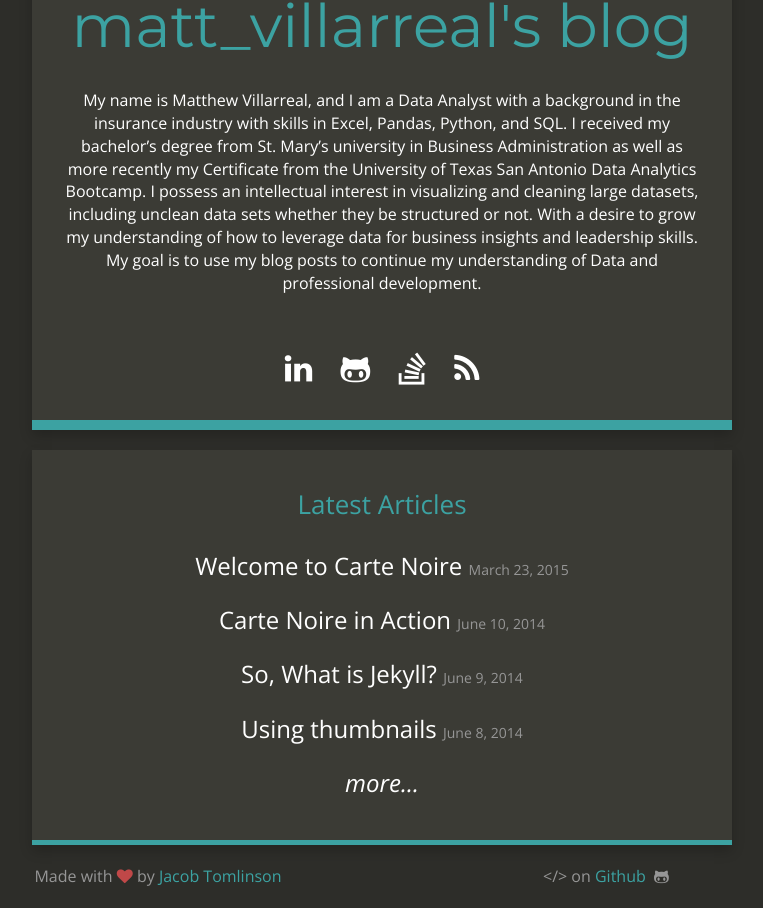
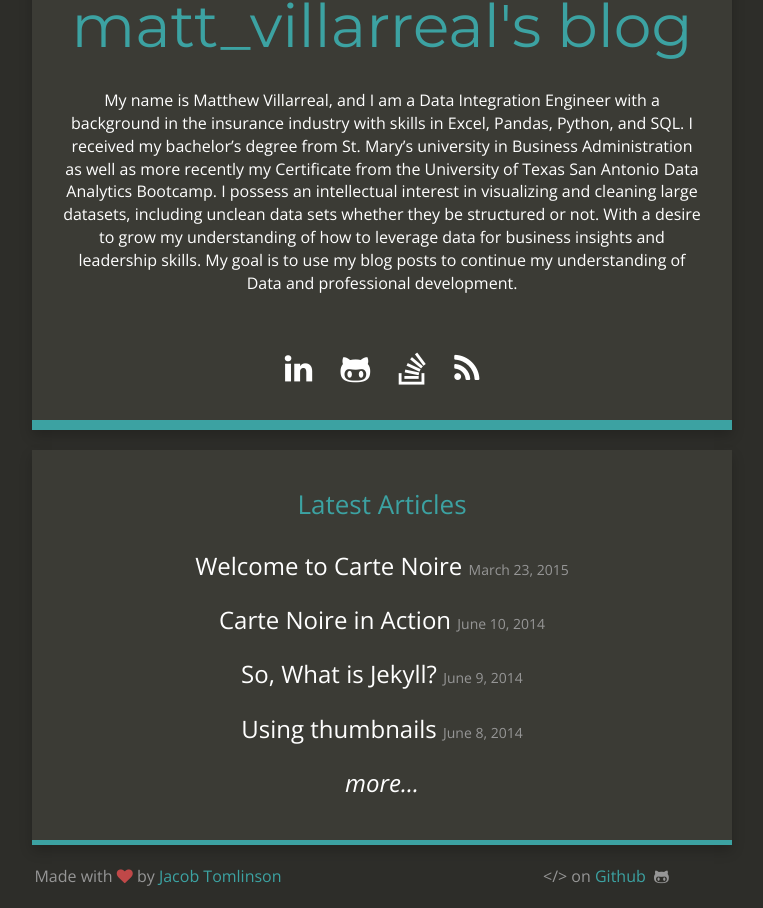
Before and after one commit to Mvillarreal88/mvillarreal88.github.io, a Jekyll site: the page built from index.html, in a window 1280 px wide. Shown: the part 675-1583 px from the top of the page, without its empty margins (258-1021 px from the left). Built offline with Jekyll 4.4.1, drawn with Linux system fonts in a browser that asks for light colours; nearby versions of some CDN libraries.

Commit message:
Updated about me page

```diff
--- a/_config.yml
+++ b/_config.yml
@@ -4,7 +4,7 @@ email: vmatthew360@gmail.com
 description: "A dark blog theme for Jekyll."
 baseurl: ""
 url: "https://mvillarreal88.github.io/"
-title_description: "My name is Matthew Villarreal, and I am a Data Analyst with a background in the insurance industry with skills in Excel, Pandas, Python, and SQL. I received my bachelor’s degree from St. Mary’s university in Business Administration as well as more recently my Certificate from the University of Texas San Antonio Data Analytics Bootcamp. I possess an intellectual interest in visualizing and cleaning large datasets, including unclean data sets whether they be structured or not. With a desire to grow my understanding of how to leverage data for business insights and leadership skills. My goal is to use my blog posts to continue my understanding of Data and professional development."
+title_description: "My name is Matthew Villarreal, and I am a Data Integration Engineer with a background in the insurance industry with skills in Excel, Pandas, Python, and SQL. I received my bachelor’s degree from St. Mary’s university in Business Administration as well as more recently my Certificate from the University of Texas San Antonio Data Analytics Bootcamp. I possess an intellectual interest in visualizing and cleaning large datasets, including unclean data sets whether they be structured or not. With a desire to grow my understanding of how to leverage data for business insights and leadership skills. My goal is to use my blog posts to continue my understanding of Data and professional development."
 title_image: "https://drive.google.com/uc?id=1nbCVKcaUuBScbV4pzOtjspUcRgx_Vr-d"
 google_analytics: "UA-20365477-4"
 disqus_account: cartenoire
```
